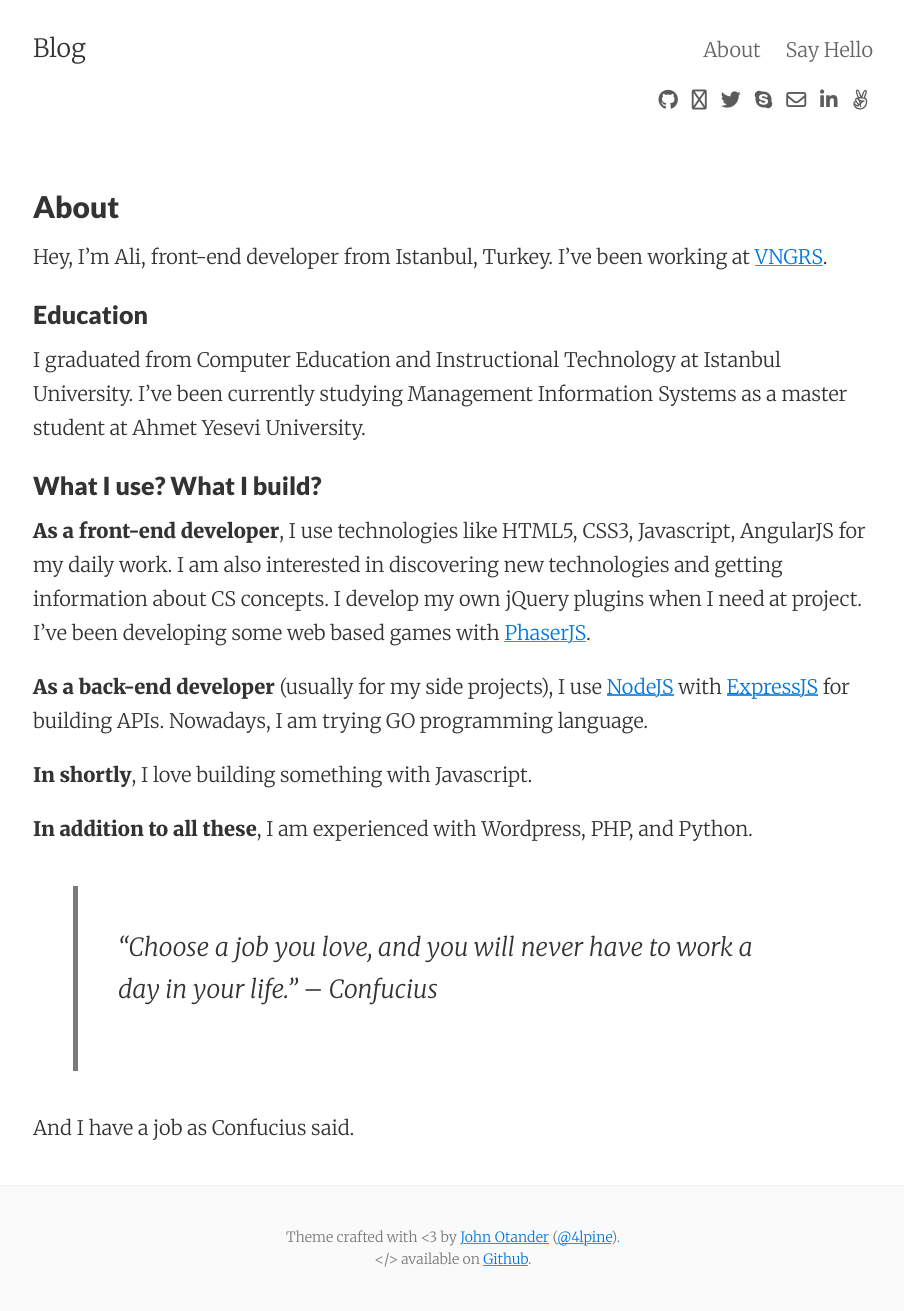
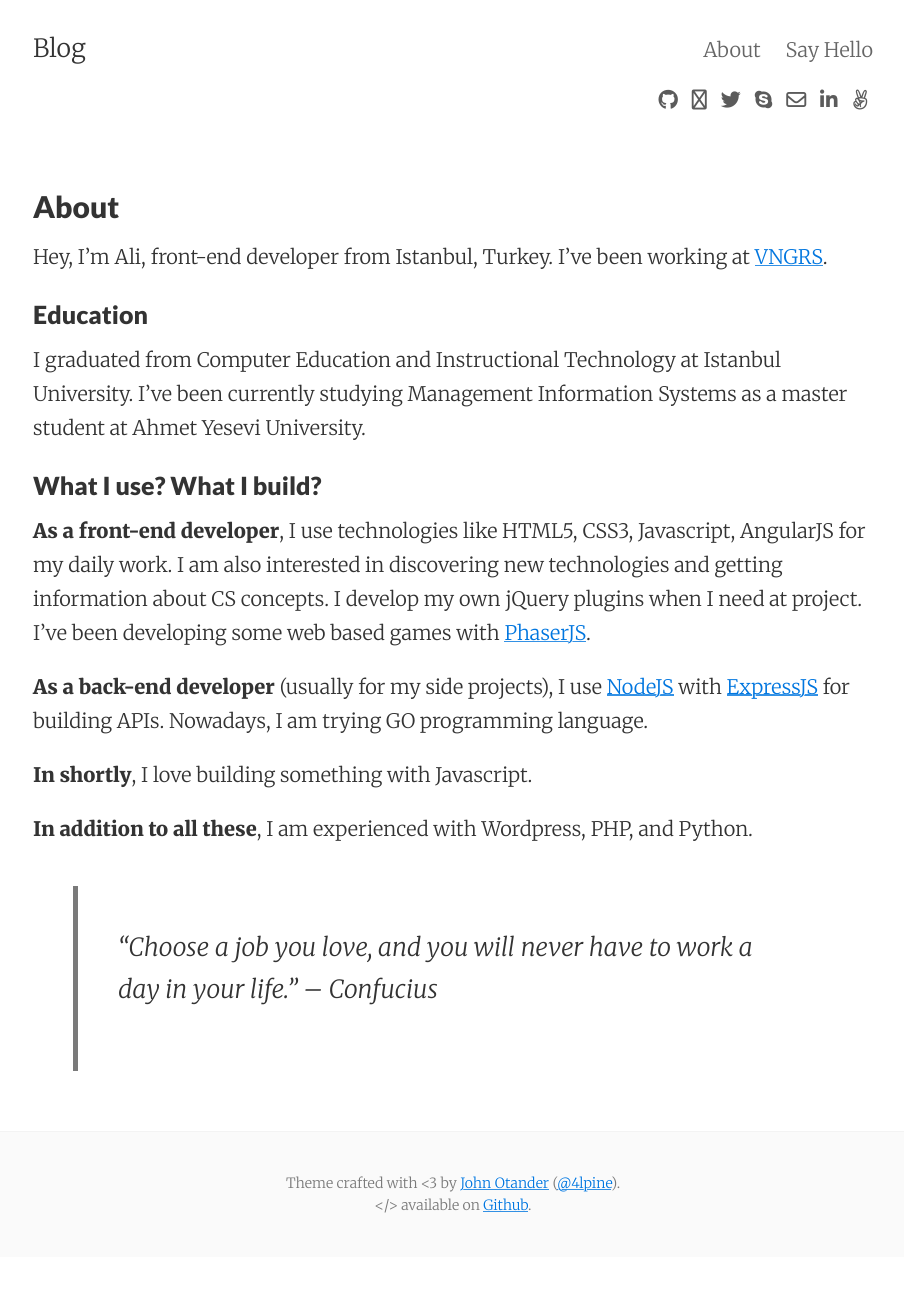
Before and after one commit to barinali/barinali.github.io, a Jekyll site: the page built from about.md, in a window 1280 px wide. Shown: the whole page, without its empty margins (187-1091 px from the left). Built offline with Jekyll 4.4.1, drawn with Linux system fonts in a browser that asks for light colours; nearby versions of some CDN libraries; comment, search, counter and statistics services are not loaded; after the commit the page ends 1257 px from its top, so only the background shows below that.

Commit message:
Remove a sentence from about page

```diff
--- a/about.md
+++ b/about.md
@@ -27,5 +27,3 @@ __In shortly__, I love building something with Javascript.
 __In addition to all these__, I am experienced with Wordpress, PHP, and Python.
 
 > "Choose a job you love, and you will never have to work a day in your life." – Confucius
-
-And I have a job as Confucius said.
```
